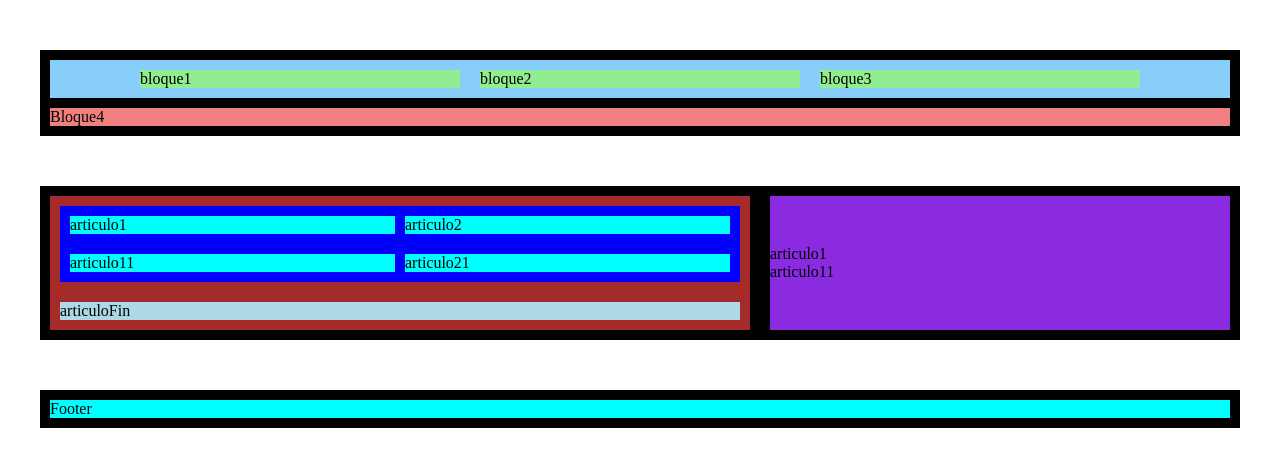
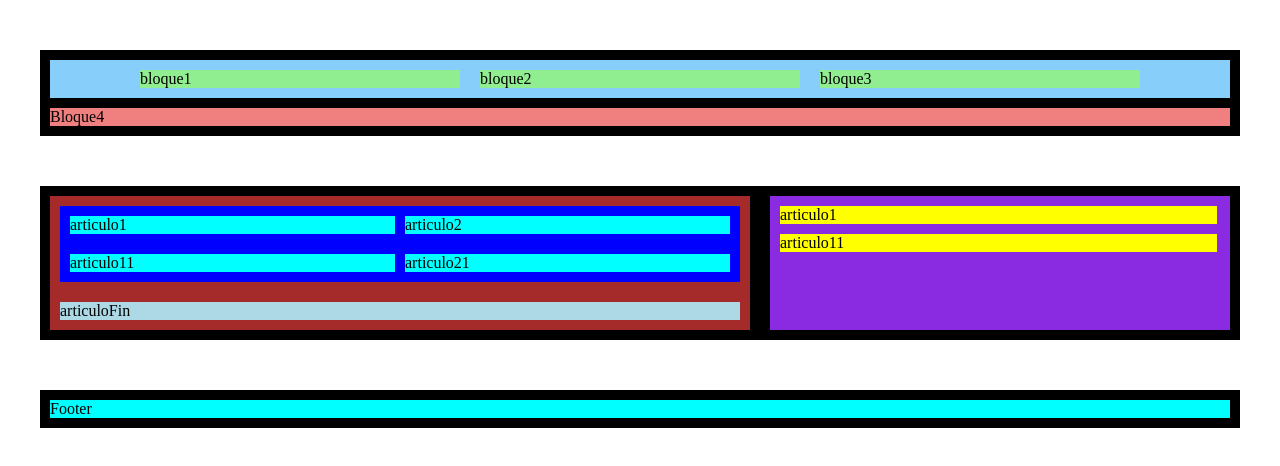
Before and after one commit to CotofluxNew/HTMLyCSSMaquetacio, a plain HTML site: page Exercici1/index.html in a window 1280 px wide. Drawn offline with Linux system fonts and the light colour scheme.

Commit message:
Solucionat correccions exercici 1

```diff
--- a/Exercici1/index.html
+++ b/Exercici1/index.html
@@ -38,11 +38,9 @@
         </section>
         <aside>
             <article id="artículoAside">
-                <article id="artículoAside1">
-                    <div>articulo1</div>
-                    <div>articulo11</div>
-                </article>
-            </article>
+                <div>articulo1</div>
+                <div>articulo11</div>
+             </article>
         </aside>
     </main>
     <footer>
--- a/Exercici1/style.css
+++ b/Exercici1/style.css
@@ -127,9 +127,15 @@ aside{
     margin: 10px 10px;
     display:flex;
     flex-direction: column;
-    justify-content: center;
+    justify-content: flex-start;
     width: 100%;
     height: auto;
+}
+
+aside>article>div{
+    background-color: yellow;
+    width: 95%;
+    margin: 10px;
 }
 
 
```
